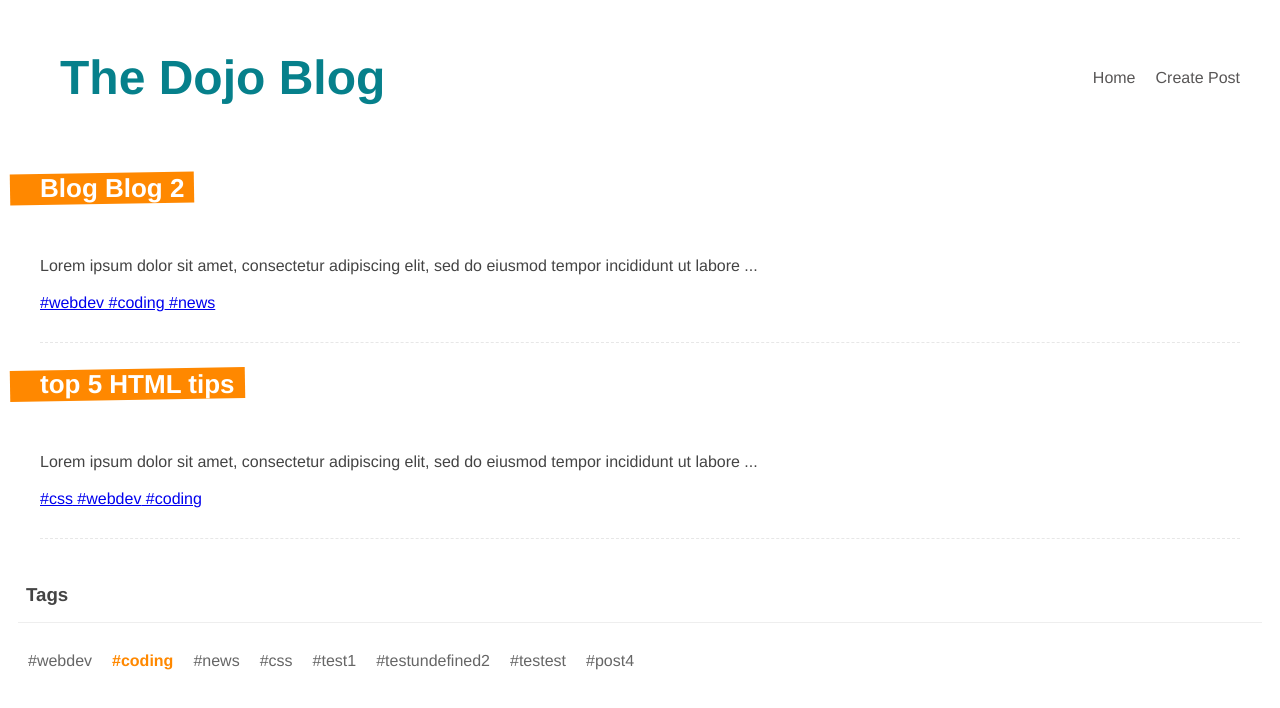
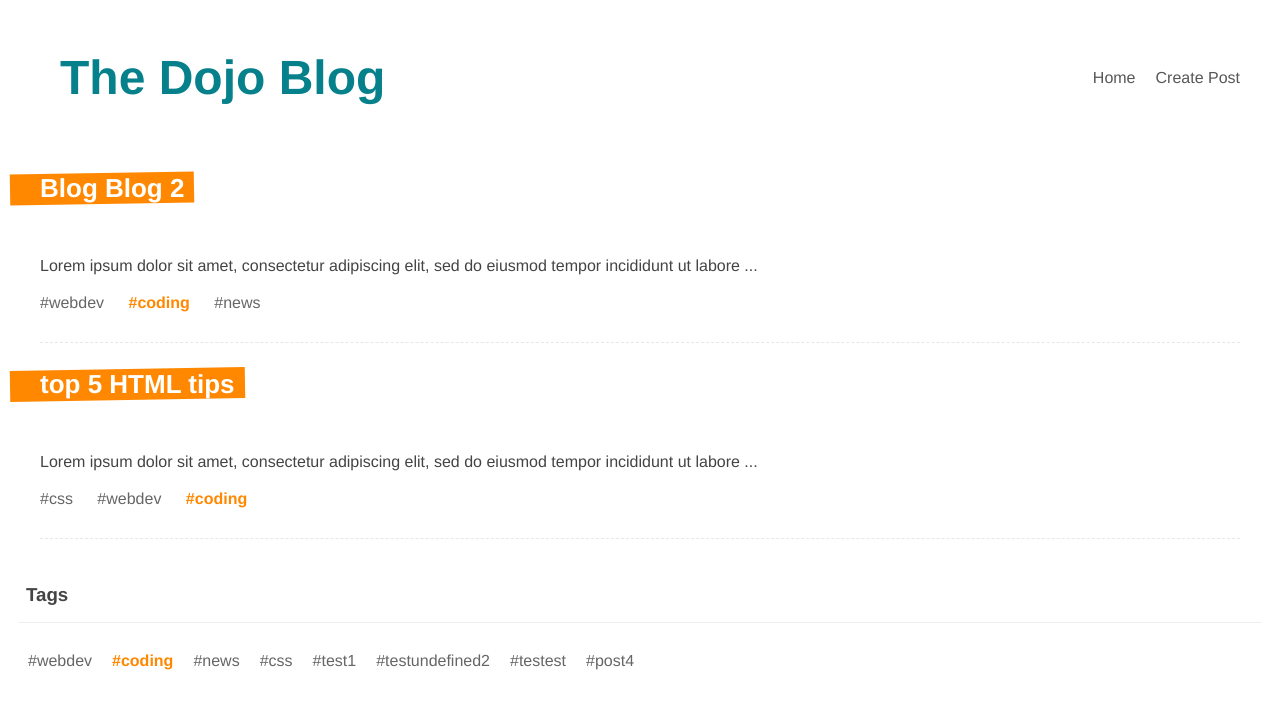
Before and after one commit to AdaN6/vue3_CLI, a Vue app in the folder dojo-blog-2/: page /tags/coding in a window 1280 px wide. Shown: the top 708 px of the page. Built offline with nearby package versions, Linux system fonts and the light colour scheme; data requests are answered from the project's data file.

Commit message:
styled single post's tag

```diff
--- a/dojo-blog-2/src/components/SinglePost2.vue
+++ b/dojo-blog-2/src/components/SinglePost2.vue
@@ -27,9 +27,9 @@
   }
   </script>
 
-  <style>
+<style>
 
-.post {
+  .post {
     margin: 0 40px 30px;
     padding-bottom: 30px;
     border-bottom: 1px dashed #e7e7e7;
@@ -55,4 +55,18 @@
     transform: rotateZ(-1deg);
   }
 
+  .post span{
+    padding-right: 20px;
+  }
+
+  .post a.router-link-active {
+        color: #ff8800;
+        font-weight: bold;
+    }
+
+  .post a {
+        color: #666;
+        text-decoration: none;
+    }
+
   </style>
```
